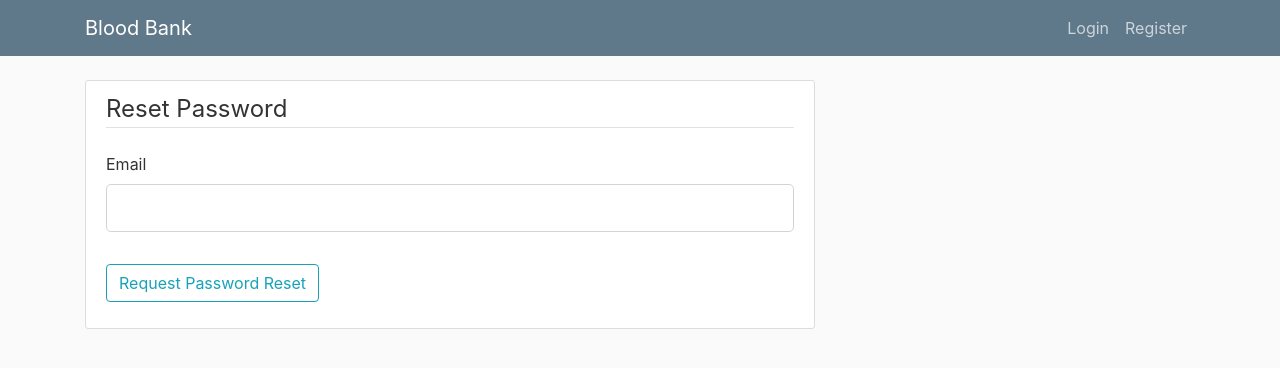
After one commit to JonathonWright-UNT/4350_Project, a Flask app: page /reset_password in a window 1280 px wide. The commit adds this page. Shown: the top 368 px of the page. Run offline with Flask 2, Linux system fonts and the light colour scheme; some libraries are stand-ins or nearby versions.

Commit message:
big push!

```diff
--- a/4350_Project/bloodsite/bloodapp/forms.py
+++ b/4350_Project/bloodsite/bloodapp/forms.py
@@ -40,7 +40,7 @@ class LoginForm(FlaskForm):
 
 
 class CreateDonorForm(FlaskForm):
-    bloods = ['O−',	'O+', 'A−', 'A+', 'B−', 'B+', 'AB−', 'AB+']
+    bloods = ['O-',	'O+', 'A-', 'A+', 'B-', 'B+', 'AB-', 'AB+']
 
     blood_type = SelectField('blood_type', choices=bloods, validators=[InputRequired()])
 
@@ -52,7 +52,7 @@ class CreateDonorForm(FlaskForm):
 
     age = IntegerField('Age', validators=[InputRequired()])
 
-    email = StringField('Email', validators=[InputRequired()])
+    email = StringField('Email', validators=[InputRequired(), Email(check_deliverability=True)])
 
     submit = SubmitField('Create Donor')
 
@@ -64,7 +64,7 @@ class CreateDonorForm(FlaskForm):
 
 
 class UpdateDonorForm(FlaskForm):
-    bloods = ['O−',	'O+', 'A−', 'A+', 'B−', 'B+', 'AB−', 'AB+']
+    bloods = ['O-',	'O+', 'A-', 'A+', 'B-', 'B+', 'AB-', 'AB+']
 
     blood_type = SelectField('blood_type', choices=bloods, validators=[InputRequired()])
 
@@ -76,7 +76,7 @@ class UpdateDonorForm(FlaskForm):
 
     age = IntegerField('Age', validators=[InputRequired()])
 
-    email = StringField('Email', validators=[InputRequired()])
+    email = StringField('Email', validators=[InputRequired(Email(check_deliverability=True))])
 
     submit = SubmitField(f'Update Donor')
 
@@ -149,6 +149,7 @@ class CreateEmployeeForm(FlaskForm):
 
     banks = Bank.query.all()
     bank_names = [item.location for item in banks]
+    roles = ["Nurse", "Doctor", "Admin"]
 
     first_name = StringField('First Name',
                            validators=[DataRequired(), Length(min=2, max=20)])
@@ -156,13 +157,15 @@ class CreateEmployeeForm(FlaskForm):
     last_name = StringField('Last Name',
                            validators=[DataRequired(), Length(min=2, max=20)])
 
-    password = StringField('Password',
-                           validators=[DataRequired(), Length(min=5, max=20)])
+    password = PasswordField('Password',
+                             validators=[DataRequired(), Length(min=5)])
+
+    confirm_password = PasswordField('Confirm Password',
+                             validators=[DataRequired(), Length(min=5), EqualTo('password')])
 
     email = StringField('Email', validators=[DataRequired()])
 
-    role = StringField('Role',
-                           validators=[Length(min=2, max=25)])
+    role = SelectField('Role', choices=roles, validators=[DataRequired()])
 
     location = SelectField('location', choices=bank_names, validators=[DataRequired()])
 
@@ -172,6 +175,36 @@ class CreateEmployeeForm(FlaskForm):
         staff = Staff.query.filter_by(email=email.data).first()
         if staff:
             raise ValidationError('An employee with that email already exists')
+
+class BankForm(FlaskForm):
+    location = StringField('Location Name',
+                           validators=[DataRequired(), Length(min=2, max=20)])
+
+    manager_id = IntegerField('Manager ID',
+                           validators=[DataRequired()])
+
+    submit = SubmitField('Create  Bank')
+
+    def validate_location(self, location):
+        bank = Bank.query.filter_by(email=email.data).first()
+        if bank:
+            raise ValidationError('A bank already exists at that location')
+
+class RequestResetForm(FlaskForm):
+    email = StringField('Email', validators=[DataRequired()])
+    submit = SubmitField('Request Password Reset')
+
+    def validate_email(self, email):
+        staff = Staff.query.filter_by(email=email.data).first()
+        if staff is None:
+            raise ValidationError('There is no account with that email. You must register first.')
+
+class ResetPasswordForm(FlaskForm):
+    password = PasswordField('Password',
+                             validators=[DataRequired(), Length(min=5)])
+    confirm_password = PasswordField('Confirm Password',
+                             validators=[DataRequired(), Length(min=5), EqualTo('password')])
+    submit = SubmitField('Reset Password')
 
 class UpdateEmployeeForm(FlaskForm):
 
@@ -184,11 +217,11 @@ class UpdateEmployeeForm(FlaskForm):
     last_name = StringField('Last Name',
                            validators=[DataRequired(), Length(min=2, max=20)])
 
-    password = StringField('Password')
+    # password = StringField('Password')
 
     email = StringField('Email', validators=[DataRequired()])
 
-    role = StringField('Role',
+    role = SelectField('Role',
                            validators=[Length(min=2, max=25)])
 
     location = SelectField('location', choices=bank_names, validators=[DataRequired()])
--- a/4350_Project/bloodsite/bloodapp/routes.py
+++ b/4350_Project/bloodsite/bloodapp/routes.py
@@ -1,9 +1,11 @@
 import datetime
 from flask import render_template, url_for, flash, redirect, request
 from flask_login import login_user, current_user, logout_user, login_required
-from bloodapp.forms import CreateDonorForm, UpdateDonorForm, DonorForm, DonationForm, WithdrawForm, CreateEmployeeForm, LoginForm, UpdateEmployeeForm
+from flask_mail import Message
+from bloodapp.forms import CreateDonorForm, UpdateDonorForm, DonorForm, DonationForm, RequestResetForm, ResetPasswordForm
+from bloodapp.forms import WithdrawForm, CreateEmployeeForm, LoginForm, UpdateEmployeeForm, BankForm
 from bloodapp.models import Donor, Staff, Donation, Bank
-from bloodapp import app, db, bcrypt
+from bloodapp import app, db, bcrypt, mail
 
 
 
@@ -16,8 +18,19 @@ def createDonor():
                     age=form.age.data, blood_type=form.blood_type.data)
         db.session.add(donor)
         db.session.commit()
+        send_reset_email(donor)
         flash(f'Donor Added To database,', category='Success')
+        return redirect(url_for('DonorPage', donor_id=donor.id))
     return render_template('new_donor.html', title="Register", form=form)
+
+def send_reset_email(donor):
+    msg = Message('New Donor ID',
+                   sender='NoReplyBloodBank@my.unt.edu',
+                   recipients=[donor.email])
+    msg.body = f"""Thank you, {donor.first_name} for choosing to donate blood!
+                   Your Donor ID is {donor.id}
+                   We appreciate your blood!"""
+    mail.send(msg)
 
 @app.route('/logout')
 def logout():
@@ -62,11 +75,93 @@ def LoadDonor():
             flash(f'No Donor was detected')
     return render_template('load_donor.html', title="Load Donor", form=form)
 
+def send_reset_email(staff):
+    token = staff.get_reset_token()
+    msg = Message('Password Reset Request',
+                   sender='NoReplyBloodBank@my.unt.edu',
+                   recipients=[staff.email])
+    msg.body = f"""To reset your password, visit the following link:
+{url_for('reset_token', token=token, _external=True)}
+If you did not make this request, then simply record this email and no changes will be made."""
+    mail.send(msg)
+
+@app.route("/reset_password", methods=["GET", "POST"])
+def reset_request():
+    if current_user.is_authenticated:
+        return redirect('/home')
+    form = RequestResetForm()
+    if form.validate_on_submit():
+        staff = Staff.query.filter_by(email=form.email.data).first()
+        send_reset_email(staff)
+        flash('An email has been sent with instructions to reset your password.', 'info')
+        return redirect(url_for('login'))
+    return render_template('reset_request.html', title='Reset Password',
+                           form=form)
+
+@app.route("/reset_password/<token>", methods=['GET', 'POST'])
+def reset_token(token):
+    if current_user.is_authenticated:
+        return redirect(url_for('LoadDonor'))
+    staff = Staff.verify_reset_token(token)
+    if staff is None:
+        flash('That is an invalid or expired token', 'warning')
+        return redirect(url_for('reset_request'))
+    form = ResetPasswordForm()
+    if form.validate_on_submit():
+        hashed_password = bcrypt.generate_password_hash(form.password.data).decode('utf-8')
+        staff.password = hashed_password
+        db.session.commit()
+        flash('Your password has been updated! You are now able to log in', 'success')
+        return redirect(url_for('login'))
+    return render_template('reset_token.html', title='Reset Password', form=form)
+
+
+@app.route('/CreateBank', methods=["GET", "POST"])
+@login_required
+def CreateBank():
+    form = BankForm()
+    banks = Bank.query.all()
+    table = {}
+    for bank in banks:
+        manager = Staff.query.filter_by(id=bank.manager_id).first()
+        table.update({bank.location: {
+            "id": bank.id,
+            "location": bank.location,
+            "manager": f"{manager.first_name.capitalize()} {manager.last_name.capitalize()}"
+        }})
+    if form.validate_on_submit():
+        new_bank = Bank(location=form.location.data, manager_id=form.manager_id.data)
+        db.session.add(new_bank)
+        db.session.commit()
+        flash(f'New Bank Created')
+    return render_template('bank.html', title="Bank Page", form=form, table=table)
+
 @app.route('/withdraw', methods=["GET", "POST"])
 @login_required
 def withdraw():
     form = WithdrawForm()
     units = None
+    all_donations = {}
+    donations = Donation.query.all()
+    for item in donations:
+        if item.location not in all_donations:
+            all_donations.update({item.location: {}})
+        if item.blood:
+            entry = f"Blood Type {item.blood_type}"
+            if entry not in all_donations[item.location]:
+                all_donations[item.location].update({entry: {
+                    "location": str(item.location),
+                    "type": entry,
+                    "count": 0}})
+            all_donations[item.location][entry]["count"] += 1
+        elif item.plasma:
+            entry = f"Plasma Type {item.blood_type}"
+            if entry not in all_donations[item.location]:
+                all_donations[item.location].update({entry: {
+                    "location": str(item.location),
+                    "type": entry,
+                    "count": 0}})
+            all_donations[item.location][entry]["count"] += 1
     if form.validate_on_submit():
         shipped = 0
         if form.blood_or_plasma.data == 'Blood':
@@ -100,10 +195,11 @@ def withdraw():
                 shipped = units_required
 
         if len(units) > 0:
-            flash(f'We have shipped {shipped} units')
+            flash(f'We have shipped {shipped} units', category='Success')
+            render_template('withdraw.html', title="withdraw", form=form, all_donations=all_donations)
         elif len(units) == 0:
             flash(f'We currently have no units of that type')
-    return render_template('withdraw.html', title="withdraw", form=form)
+    return render_template('withdraw.html', title="withdraw", form=form, all_donations=all_donations)
 
 
 @app.route('/DonorPage/<int:donor_id>', methods=["GET", "POST"])
@@ -162,17 +258,7 @@ def UpdateEmployee():
     if form.validate_on_submit():
         staff.first_name=form.first_name.data
         staff.last_name=form.last_name.data
-        password_updated = 1
-        if form.password.data != '':
-            if len(form.password.data) > 4 and len(form.password.data) < 21:
-                hashed_password = bcrypt.generate_password_hash(form.password.data).decode('utf-8')
-                staff.password=hashed_password
-                password_updated = 1
-            else:
-                flash(f'Password not updated. Please enter password ranging from 5-20 characters.', category='Success')
-                password_updated = 0
         staff.email=form.email.data
-        staff.role=form.role.data
         staff.location=form.location.data
         db.session.commit()
         if password_updated != 0:
@@ -181,7 +267,7 @@ def UpdateEmployee():
         form.first_name.data=staff.first_name
         form.last_name.data=staff.last_name
         form.email.data=staff.email
-        form.role.data=staff.role
+        form.role.choices=[staff.role]
         form.location.data=staff.location
     return render_template('update_employee.html', title="Update Employee", form=form)
 
--- a/4350_Project/bloodsite/bloodapp/templates/layout.html
+++ b/4350_Project/bloodsite/bloodapp/templates/layout.html
@@ -13,9 +13,9 @@
     <link rel="stylesheet" type="text/css" href="{{ url_for('static', filename='main.css') }}">
 
     {% if title %}
-    <title>Flask Blog - {{ title }}</title>
+    <title>Blood Bank - {{ title }}</title>
     {% else %}
-    <title>Flask Blog</title>
+    <title>Blood Bank</title>
     {% endif %}
 </head>
 
@@ -23,22 +23,24 @@
     <header class="site-header">
         <nav class="navbar navbar-expand-md navbar-dark bg-steel fixed-top">
             <div class="container">
-                <a class="navbar-brand mr-4" href="/">Blood Bank</a>
+                <a class="navbar-brand mr-4" style="color:white;">Blood Bank</a>
                 <button class="navbar-toggler" type="button" data-toggle="collapse" data-target="#navbarToggle"
                     aria-controls="navbarToggle" aria-expanded="false" aria-label="Toggle navigation">
                     <span class="navbar-toggler-icon"></span>
                 </button>
                 <div class="collapse navbar-collapse" id="navbarToggle">
                     <div class="navbar-nav mr-auto">
-                        <a class="nav-item nav-link" href="{{ url_for('createDonor') }}">Create Donor</a>
-                        <a class="nav-item nav-link" href="/about">About</a>
+                        {% if current_user.is_authenticated %}
+                            <a class="nav-item nav-link" href="{{ url_for('createDonor') }}">Create Donor</a>
+                            <a class="nav-item nav-link" href="{{ url_for('withdraw') }}">Withdraw</a>
+                            <a class="nav-item nav-link" href="{{ url_for('LoadDonor') }}">Load Donor</a>
+                        {% endif %}
                     </div>
                     <!-- Navbar Right Side -->
                     <div class="navbar-nav">
                         {% if current_user.is_authenticated %}
                             <a class="nav-item nav-link" href="/account">Account</a>
                             <a class="nav-item nav-link" href="/logout">Logout</a>
-                            <a class="nav-item nav-link" href="/post/new">New Post</a>
                         {% else %}
                             <a class="nav-item nav-link" href="/login">Login</a>
                             <a class="nav-item nav-link" href="/register">Register</a>
--- a/4350_Project/bloodsite/bloodapp/templates/login.html
+++ b/4350_Project/bloodsite/bloodapp/templates/login.html
@@ -36,7 +36,9 @@
             <div class="form-group">
                 {{ form.submit(class="btn btn-outline-info")}}
             </div>
-
+            <small class="text-muted ml-2">
+                <a href="{{ url_for('reset_request') }}">Forgot Password?</a>
+            </small>
         </fieldset>
     </form>
 </div>
--- /dev/null
+++ b/4350_Project/bloodsite/bloodapp/templates/reset_request.html
@@ -0,0 +1,27 @@
+{% extends "layout.html" %}
+{% block content %}
+    <div class="content-section">
+        <form method="POST" action="">
+            {{ form.hidden_tag() }}
+            <fieldset class="form-group">
+                <legend class="border-bottom mb-4">Reset Password</legend>
+                <div class="form-group">
+                    {{ form.email.label(class="form-control-label") }}
+                    {% if form.email.errors %}
+                        {{ form.email(class="form-control form-control-lg is-invalid") }}
+                        <div class="invalid-feedback">
+                            {% for error in form.email.errors %}
+                                <span>{{ error }}</span>
+                            {% endfor %}
+                        </div>
+                    {% else %}
+                        {{ form.email(class="form-control form-control-lg") }}
+                    {% endif %}
+                </div>
+            </fieldset>
+            <div class="form-group">
+                {{ form.submit(class="btn btn-outline-info") }}
+            </div>
+        </form>
+    </div>
+{% endblock content %}
```
Also changed, not shown: 4350_Project/bloodsite/bloodapp/__init__.py (+9 -0 lines), 4350_Project/bloodsite/bloodapp/models.py (+14 -1 lines), 4350_Project/bloodsite/bloodapp/templates/bank.html (+30 -51 lines), 4350_Project/bloodsite/bloodapp/templates/new_employee.html (+13 -0 lines), 4350_Project/bloodsite/bloodapp/templates/reset_token.html (added, +40 -0 lines), 4350_Project/bloodsite/bloodapp/templates/update_employee.html (+0 -13 lines), 4350_Project/bloodsite/bloodapp/templates/withdraw.html (+23 -1 lines), 4350_Project/bloodsite/bloodapp/site.db.
